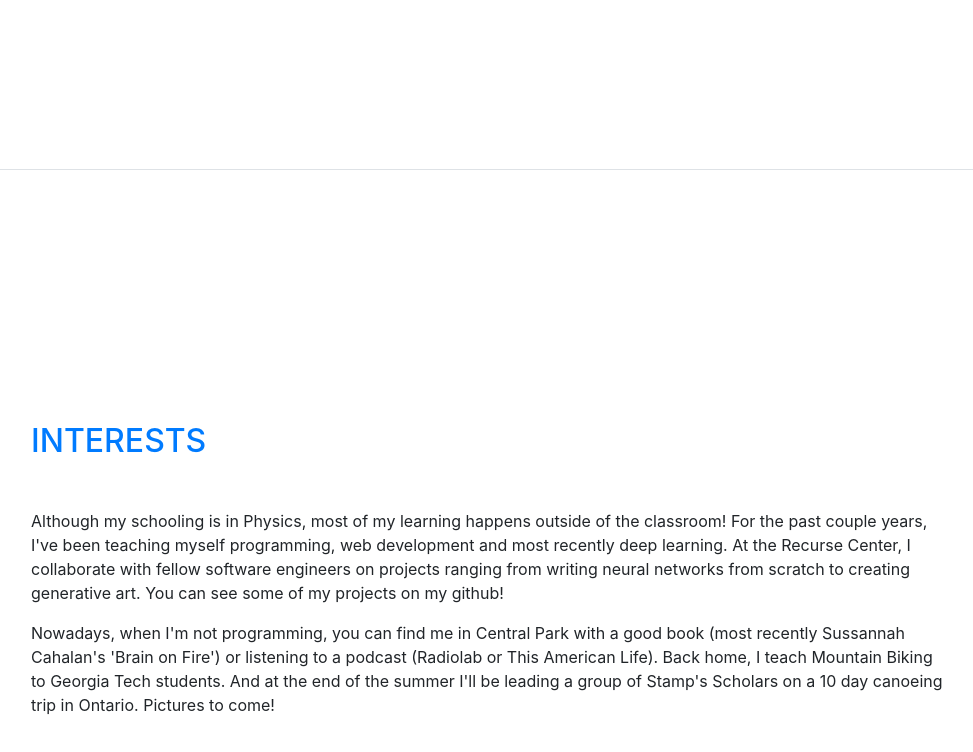
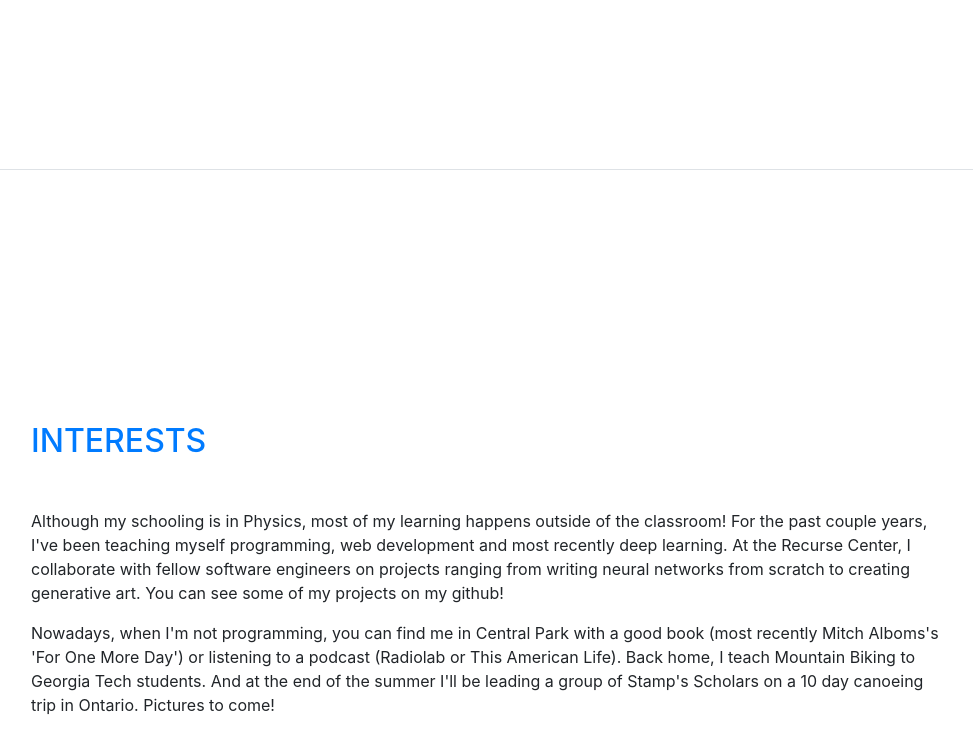
Before and after one commit to rossmclane/rossmclane.github.io, a website with bundled scripts: page index.html in a window 1280 px wide. Shown: the part 3271-4023 px from the top of the page, without its empty margins (289-1262 px from the left). Built offline with nearby package versions, Linux system fonts and the light colour scheme; a web font is replaced by a local one.

Commit message:
chaing most recent book

```diff
--- a/index.html
+++ b/index.html
@@ -233,7 +233,7 @@
         <div class="my-auto">
           <h2 class="mb-5 text-primary">Interests</h2>
           <p>Although my schooling is in Physics, most of my learning happens outside of the classroom! For the past couple years, I've been teaching myself programming, web development and most recently deep learning. At the Recurse Center, I collaborate with fellow software engineers on projects ranging from writing neural networks from scratch to creating generative art. You can see some of my projects on my github! </p>
-          <p class="mb-0">Nowadays, when I'm not programming, you can find me in Central Park with a good book (most recently Sussannah Cahalan's 'Brain on Fire') or listening to a podcast (Radiolab or This American Life). Back home, I teach Mountain Biking to Georgia Tech students. And at the end of the summer I'll be leading a group of Stamp's Scholars on a 10 day canoeing trip in Ontario. Pictures to come!</p>
+          <p class="mb-0">Nowadays, when I'm not programming, you can find me in Central Park with a good book (most recently Mitch Alboms's 'For One More Day') or listening to a podcast (Radiolab or This American Life). Back home, I teach Mountain Biking to Georgia Tech students. And at the end of the summer I'll be leading a group of Stamp's Scholars on a 10 day canoeing trip in Ontario. Pictures to come!</p>
         </div>
       </section>
 
```
